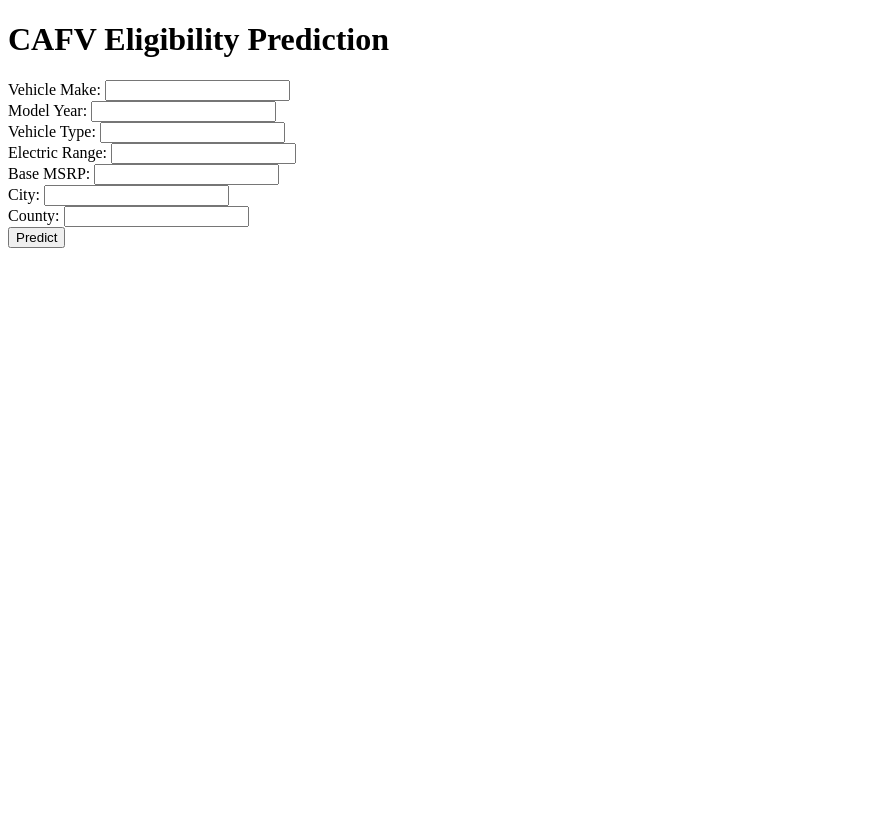
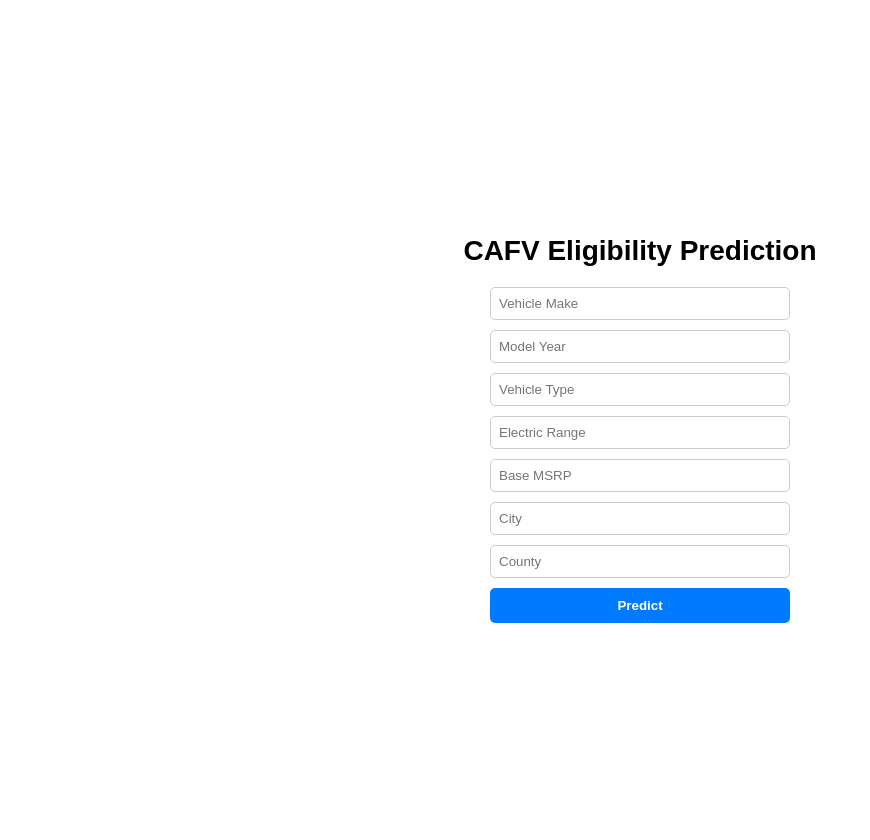
Before and after one commit to c-huiya/team_zebraflights, a Flask app: page / in a window 1280 px wide. Shown: the whole page, without its empty margins (0-870 px from the left). Before the commit the page ends 248 px from the top, so only its background shows below. Run offline with Flask 3, Linux system fonts and the light colour scheme.

Commit message:
Updated UI layout

```diff
--- a/ui/templates/form.html
+++ b/ui/templates/form.html
@@ -1,26 +1,81 @@
 <!DOCTYPE html>
-<html>
+<html lang="en">
 <head>
-    <title>CAFV Prediction</title>
+    <meta charset="UTF-8">
+    <title>CAFV Eligibility Prediction</title>
+    <style>
+        body {
+            font-family: Arial, sans-serif;
+            margin: 0;
+            padding: 0;
+            background-color: #ffffff;
+        }
+
+        .center-container {
+            display: flex;
+            flex-direction: column;
+            align-items: center;
+            justify-content: center;
+            height: 100vh;
+            padding: 20px;
+            text-align: center;
+        }
+
+        h1 {
+            font-size: 28px;
+            margin-bottom: 20px;
+        }
+
+        form {
+            display: flex;
+            flex-direction: column;
+            gap: 10px;
+            width: 300px;
+        }
+
+        input[type="text"] {
+            padding: 8px;
+            border: 1px solid #ccc;
+            border-radius: 5px;
+        }
+
+        button {
+            padding: 10px;
+            border: none;
+            background-color: #007BFF;
+            color: white;
+            border-radius: 5px;
+            font-weight: bold;
+            cursor: pointer;
+        }
+
+        button:hover {
+            background-color: #0056b3;
+        }
+
+        .error {
+            color: red;
+            margin-top: 15px;
+            font-size: 14px;
+        }
+    </style>
 </head>
 <body>
-    <h1>CAFV Eligibility Prediction</h1>
-    <form method="POST">
-        <label>Vehicle Make: <input type="text" name="vehicle_make" required></label><br>
-        <label>Model Year: <input type="number" name="model_year" required></label><br>
-        <label>Vehicle Type: <input type="text" name="vehicle_type" required></label><br>
-        <label>Electric Range: <input type="number" name="electric_range" required></label><br>
-        <label>Base MSRP: <input type="number" name="base_msrp" required></label><br>
-        <label>City: <input type="text" name="city" required></label><br>
-        <label>County: <input type="text" name="county" required></label><br>
-        <button type="submit">Predict</button>
-    </form>
-
-    {% if prediction %}
-        <h3>Prediction: {{ prediction }}</h3>
-    {% endif %}
-    {% if error %}
-        <p style="color:red;">Error: {{ error }}</p>
-    {% endif %}
+    <div class="center-container">
+        <h1>CAFV Eligibility Prediction</h1>
+        <form method="POST" action="/predict">
+            <input type="text" name="vehicle_make" placeholder="Vehicle Make" required>
+            <input type="text" name="model_year" placeholder="Model Year" required>
+            <input type="text" name="vehicle_type" placeholder="Vehicle Type" required>
+            <input type="text" name="electric_range" placeholder="Electric Range" required>
+            <input type="text" name="base_msrp" placeholder="Base MSRP" required>
+            <input type="text" name="city" placeholder="City" required>
+            <input type="text" name="county" placeholder="County" required>
+            <button type="submit">Predict</button>
+        </form>
+        {% if error %}
+            <div class="error">Error: {{ error }}</div>
+        {% endif %}
+    </div>
 </body>
 </html>
```
